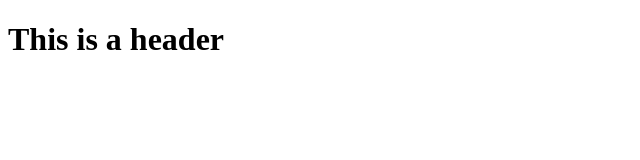
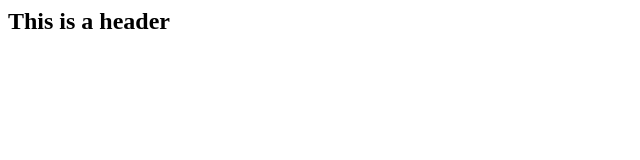
Before and after one commit to reyZele987/prueba1, a plain HTML site: page index.html in a window 1280 px wide. Shown: the whole page, without its empty margins (0-640 px from the left). Drawn offline with Linux system fonts and the light colour scheme.

Commit message:
Agregue un titulo

```diff
--- a/index.html
+++ b/index.html
@@ -1,12 +1 @@
-<!DOCTYPE html>
-<html lang="en">
-<head>
-    <meta charset="UTF-8">
-    <meta name="viewport" content="width=device-width, initial-scale=1.0">
-    <title>Document</title>
-</head>
-<body>
-    <h1>This is a header</h1>
-
-</body>
-</html>
+<h2>This is a header</h2>
```
